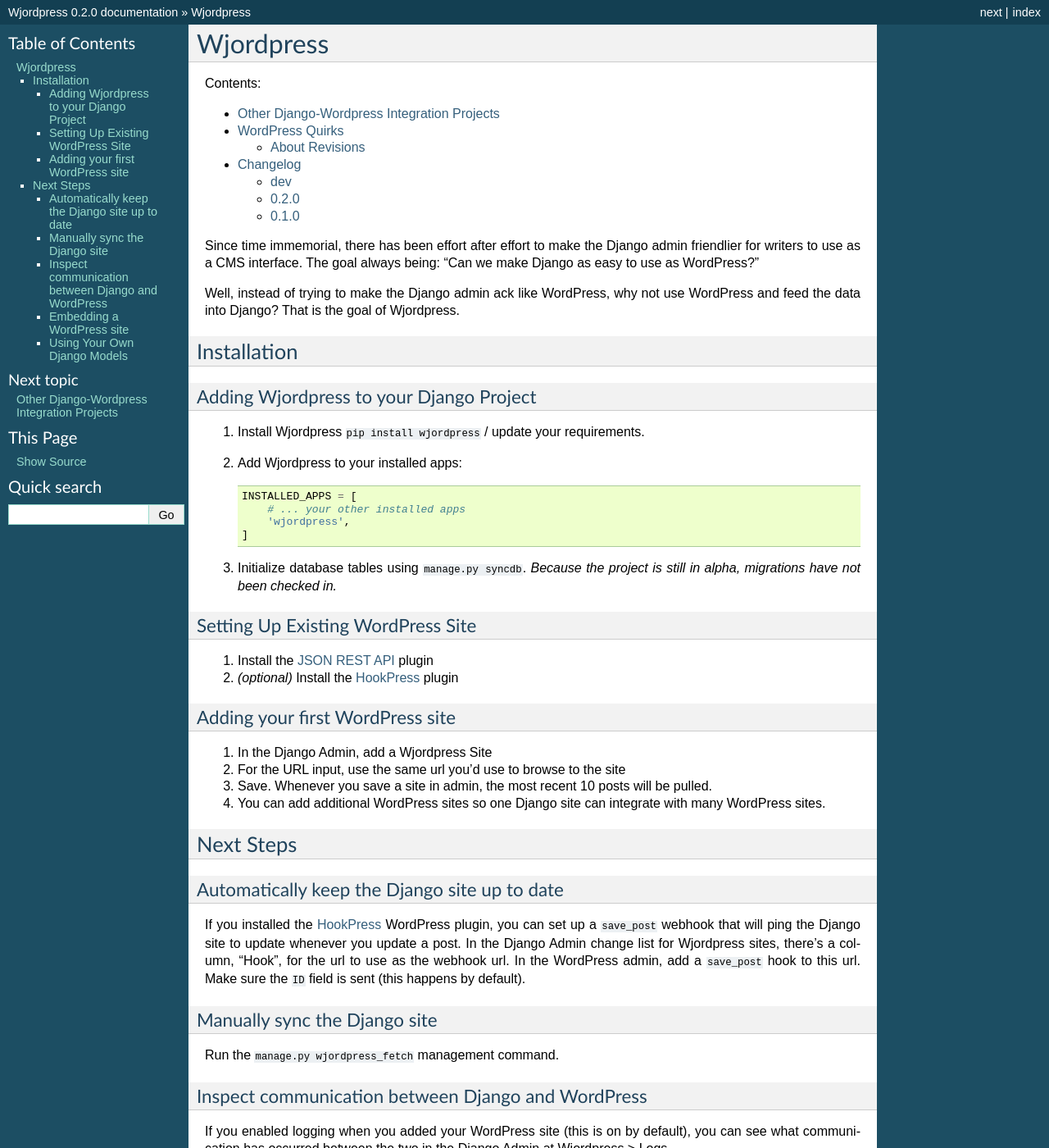
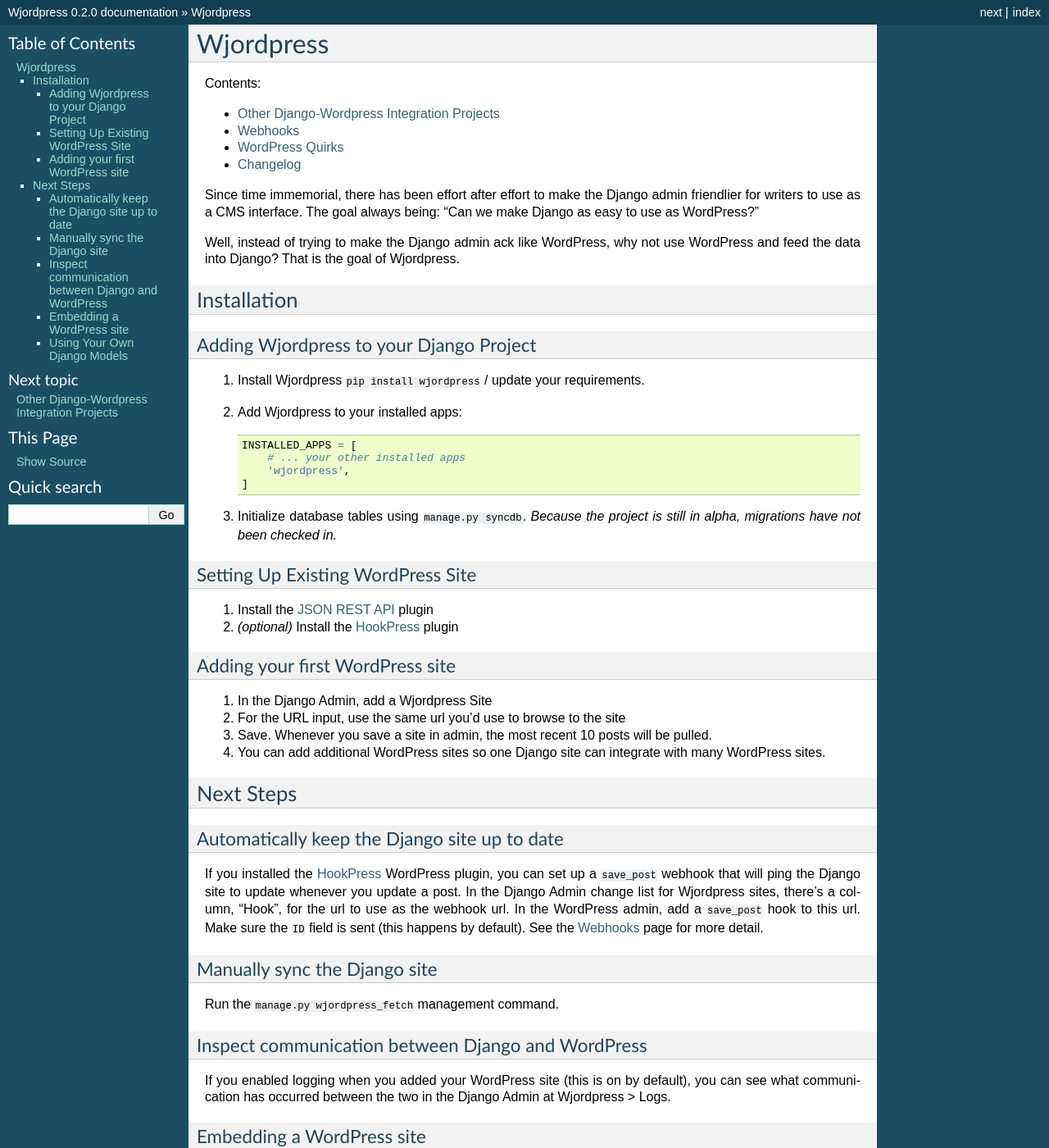
Before and after one commit to texastribune/wjordpress, a Sphinx documentation site: the page built from docs/index.rst, in a window 1280 px wide and 1400 px high. Shown: the whole window at 82% size. Built offline with Sphinx 7.4.7, drawn with Linux system fonts in a browser that asks for light colours.

Commit message:
doc how webhooks work

```diff
--- a/docs/index.rst
+++ b/docs/index.rst
@@ -4,9 +4,10 @@
 Contents:
 
 .. toctree::
-   :maxdepth: 2
+   :maxdepth: 1
 
    prior_art
+   webhooks
    quirks
    changelog
 
@@ -67,7 +68,7 @@
 update a post. In the Django Admin change list for Wjordpress sites, there's a
 column, "Hook", for the url to use as the webhook url. In the WordPress admin,
 add a ``save_post`` hook to this url. Make sure the ``ID`` field is sent (this
-happens by default).
+happens by default). See the :doc:`webhooks` page for more detail.
 
 
 Manually sync the Django site
```
Also changed, not shown: docs/webhooks.rst (added, +39 -0 lines), docs/_static/dj_admin.png (renamed from images/admin.png), docs/_static/dj_site.png (added), docs/_static/wp_hook.png (added).
